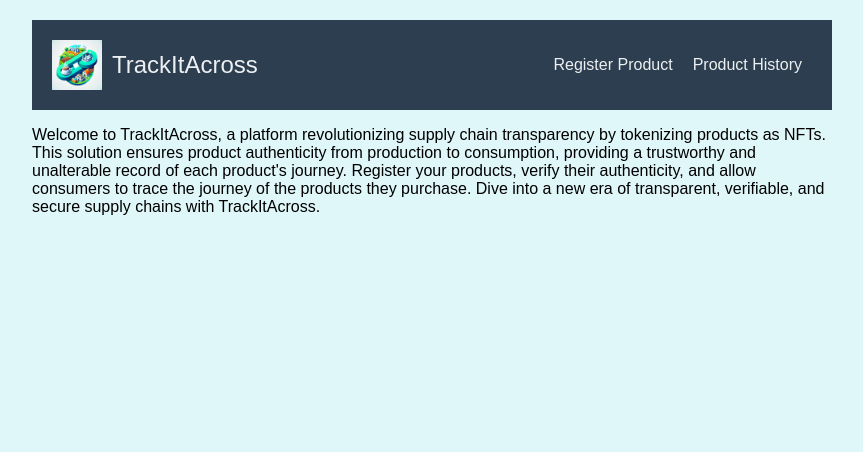
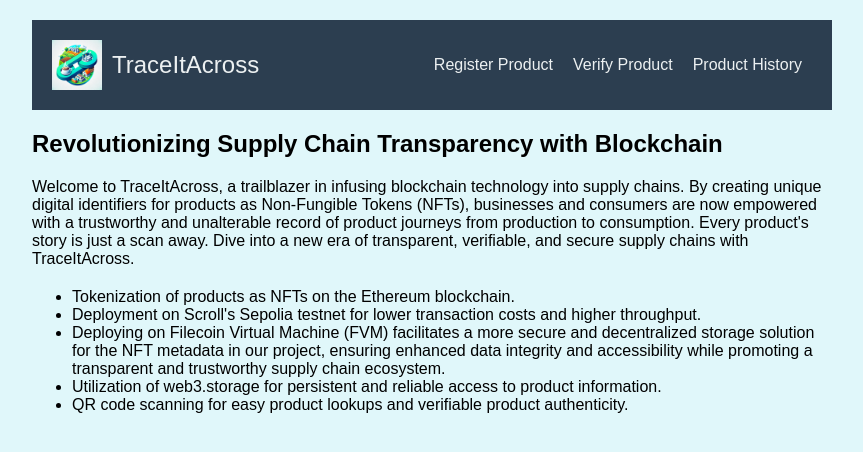
Before and after one commit to ShivaliLN/TraceItAcross, a React (Create React App) app: page / in a window 1280 px wide. Shown: the top 452 px of the page, without its empty margins (208-1071 px from the left). Built offline with nearby package versions, Linux system fonts and the light colour scheme.

Commit message:
Verfiy Feature

```diff
--- a/src/App.js
+++ b/src/App.js
@@ -5,6 +5,8 @@
 import RegisterProduct from './components/RegisterProduct';
 import ProductHistory from './components/ProductHistory';
 import './styles.css';  // Importing the styles
+import VerifyProduct from './components/VerifyProduct';  // Import the new VerifyProduct component
+
 
 function App() {
   return (
@@ -14,6 +16,7 @@
           <Route path="/" element={<Home />} />
           <Route path="/register" element={<RegisterProduct />} />
           <Route path="/history" element={<ProductHistory />} />
+          <Route path="/verify" element={<VerifyProduct />} />  {/* New VerifyProduct Route */}
         </Routes>
       </div>
     </Router>
--- a/src/components/Home.js
+++ b/src/components/Home.js
@@ -1,4 +1,3 @@
-// Home.js
 import React from 'react';
 import { Link } from 'react-router-dom';
 import logo from '../Logo.png';  // Assuming logo.png is in the assets folder
@@ -9,24 +8,30 @@
     <div className="home-container">
       <header>
         <div className="logo-section">
-          <img src={logo} alt="TrackItAcross Logo" className="logo-image" />
-          <div className="logo-text">TrackItAcross</div>
+          <img src={logo} alt="TraceItAcross Logo" className="logo-image" />
+          <div className="logo-text">TraceItAcross</div>
         </div>
         <nav>
           <ul>
             <li><Link to="/register">Register Product</Link></li>
+            <li><Link to="/verify">Verify Product</Link></li>
             <li><Link to="/history">Product History</Link></li>
           </ul>
         </nav>
       </header>
       <section className="info-section">
+        <h2>Revolutionizing Supply Chain Transparency with Blockchain</h2>
         <p>
-          Welcome to TrackItAcross, a platform revolutionizing supply chain transparency by tokenizing products as NFTs.
-          This solution ensures product authenticity from production to consumption, providing a trustworthy and unalterable
-          record of each product's journey. Register your products, verify their authenticity, and allow consumers to trace
-          the journey of the products they purchase. Dive into a new era of transparent, verifiable, and secure supply chains
-          with TrackItAcross.
+          Welcome to TraceItAcross, a trailblazer in infusing blockchain technology into supply chains. By creating unique digital identifiers for products as Non-Fungible Tokens (NFTs), businesses and consumers are now empowered with a trustworthy and unalterable record of product journeys from production to consumption. Every product's story is just a scan away. Dive into a new era of transparent, verifiable, and secure supply chains with TraceItAcross.
         </p>
+        <ul>
+          <li>Tokenization of products as NFTs on the Ethereum blockchain.</li>
+          <li>Deployment on Scroll's Sepolia testnet for lower transaction costs and higher throughput.</li>
+          <li>Deploying on Filecoin Virtual Machine (FVM) facilitates a more secure and decentralized storage solution for the NFT metadata in our project, ensuring enhanced data integrity and accessibility while promoting a transparent and trustworthy supply chain ecosystem.</li>
+          <li>Utilization of web3.storage for persistent and reliable access to product information.</li>
+          <li>QR code scanning for easy product lookups and verifiable product authenticity.</li>
+        </ul>
+
       </section>
     </div>
   );
--- a/src/components/ProductHistory.js
+++ b/src/components/ProductHistory.js
@@ -30,6 +30,7 @@
                     <ul>
                         <li><Link to="/">Home</Link></li>
                         <li><Link to="/register">Register Product</Link></li>
+                        <li><Link to="/verify">Verify Product</Link></li>
                     </ul>
                 </nav>
             </header>
--- a/src/components/RegisterProduct.js
+++ b/src/components/RegisterProduct.js
@@ -59,6 +59,7 @@
         <nav>
           <ul>
             <li><Link to="/">Home</Link></li>
+            <li><Link to="/verify">Verify Product</Link></li>
             <li><Link to="/history">Product History</Link></li>
           </ul>
         </nav>
--- a/src/components/TrackItAcross.json
+++ b/src/components/TrackItAcross.json
@@ -592,6 +592,19 @@
 		],
 		"stateMutability": "view",
 		"type": "function"
+	},
+	{
+		"inputs": [
+			{
+				"internalType": "uint256",
+				"name": "productId",
+				"type": "uint256"
+			}
+		],
+		"name": "verifyProduct",
+		"outputs": [],
+		"stateMutability": "nonpayable",
+		"type": "function"
 	}
 ]
 }
--- /dev/null
+++ b/src/components/VerifyProduct.js
@@ -0,0 +1,66 @@
+import React, { useState } from 'react';
+import { verifyProduct } from './ethersInteractions';  // Assuming ethersInteractions is where your contract interactions are defined
+import '../styles.css';  // Importing the styles
+import { Link } from 'react-router-dom';
+import { Web3Storage } from 'web3.storage';
+
+function VerifyProduct() {
+    const [productId, setProductId] = useState('');
+    const [verificationDoc, setVerificationDoc] = useState(null);
+
+    const handleProductIdChange = (event) => {
+        setProductId(event.target.value);
+    };
+
+    const handleVerificationDocChange = (event) => {
+        setVerificationDoc(event.target.files[0]);
+    };
+
+    const handleVerifyProduct = async () => {
+        if (productId !== '' && verificationDoc) {
+            const client = new Web3Storage({ token: "" });
+            const verificationDocFile = new File([verificationDoc], "verificationDoc.json", { type: 'application/json' });
+
+            try {
+                const cid = await client.put([verificationDocFile]);  // Assign response directly to cid
+                console.log('CID:', cid);  // Log the CID to check its value
+
+                if (cid) {
+                    await verifyProduct(productId);
+                } else {
+                    console.error('CID is undefined');
+                }
+            } catch (error) {
+                console.error('Error uploading file:', error);
+            }
+        }
+    };
+
+    return (
+        <div className="verify-product-container">
+            <header>
+        <div className="logo">TrackItAcross</div>
+        <nav>
+          <ul>
+            <li><Link to="/">Home</Link></li>
+            <li><Link to="/register">Register Product</Link></li>
+            <li><Link to="/history">Product History</Link></li>
+          </ul>
+        </nav>
+      </header>
+            <input
+                type="text"
+                placeholder="Enter Product ID"
+                value={productId}
+                onChange={handleProductIdChange}
+            />
+            <input
+                type="file"
+                onChange={handleVerificationDocChange}
+            />
+            <button onClick={handleVerifyProduct}>Verify</button>
+        </div>
+    );
+}
+
+export default VerifyProduct;
--- a/src/components/ethersInteractions.js
+++ b/src/components/ethersInteractions.js
@@ -1,6 +1,6 @@
 import { ethers } from 'ethers';
 
-const SCROLL_SEPOLIA_CONTRACT = "0x2DB23AeB020bd7755c4480Cb2d3c687e7548A506"; //"0xAFf7DB634b6903Ae9870deb5DED1058E75aA3219";
+const SCROLL_SEPOLIA_CONTRACT = "0x4f9f01E346d67E982bBBA24f482B622E9fa2F738"; // Test contract - "0x2DB23AeB020bd7755c4480Cb2d3c687e7548A506"; //"0xAFf7DB634b6903Ae9870deb5DED1058E75aA3219";
 const JSONRPC_SCROLL = "https://sepolia-rpc.scroll.io/";
 const contractJSON = require('./TrackItAcross.json');
 const contractABI = contractJSON.abi;
@@ -56,3 +56,18 @@
     console.error("Ethers initialization failed");
   }
 };
+
+export const verifyProduct = async (productId) => {
+  if (provider && contract) {
+      try {
+          const signer = provider.getSigner();
+          const contractWithSigner = contract.connect(signer);
+          const tx = await contractWithSigner.verifyProduct(productId);
+          await tx.wait();
+      } catch (error) {
+          console.error("Error verifying product:", error);
+      }
+  } else {
+      console.error("Ethers initialization failed");
+  }
+};
```
Also changed, not shown: 1 other file (tests, documents, lock files or other folders).
